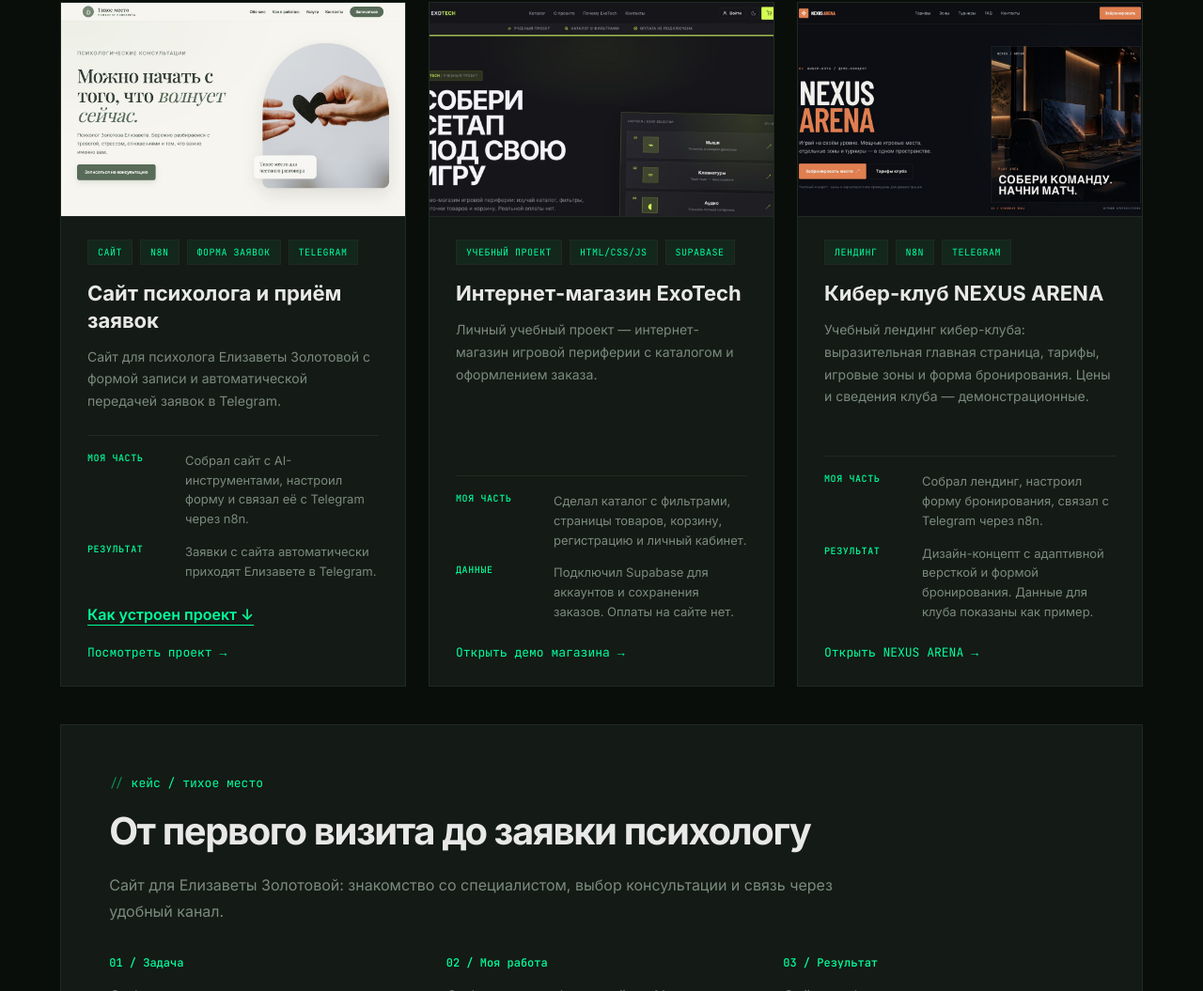
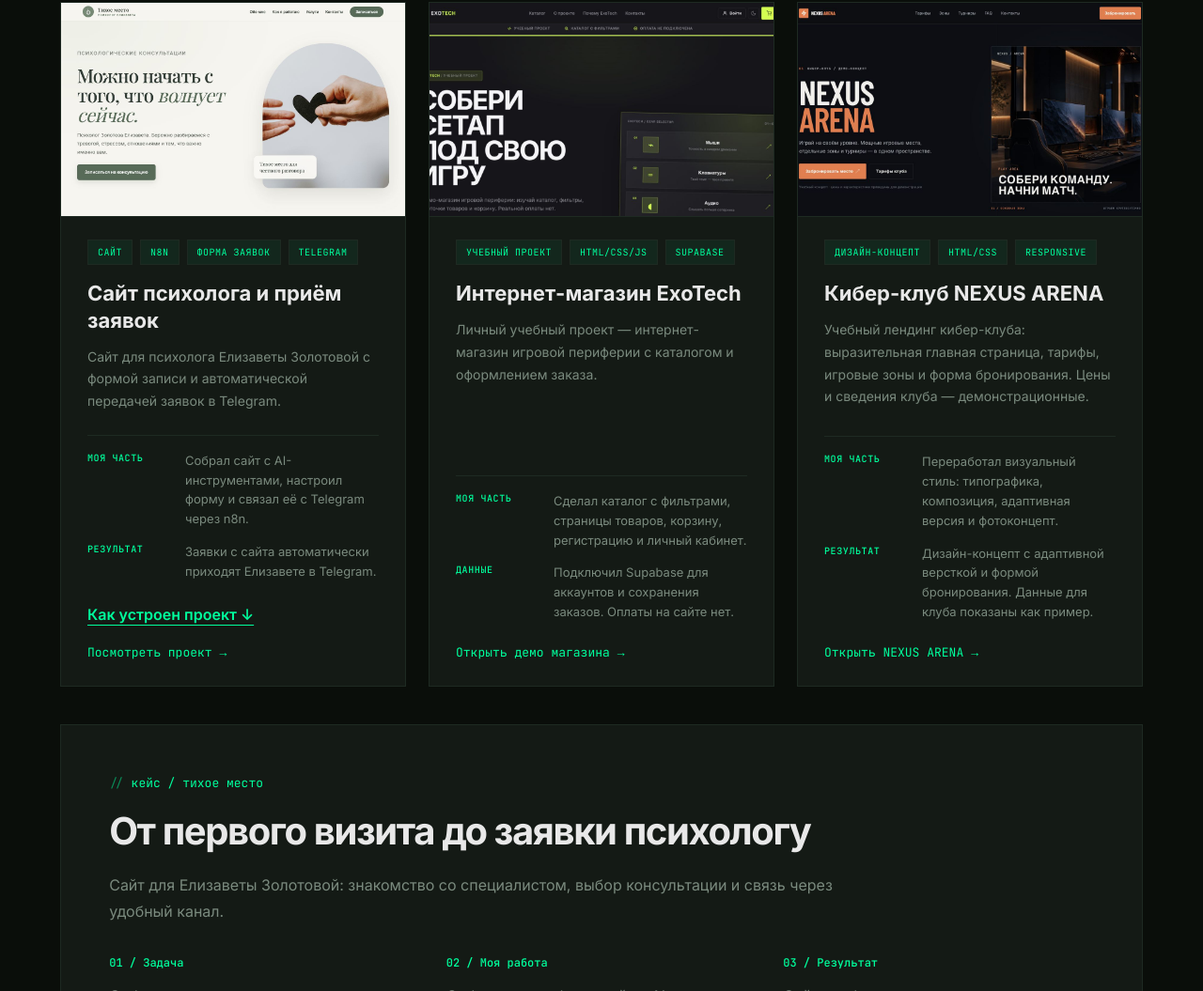
Before and after one commit to vanek2111/vanekdev, a plain HTML site: page index.html in a window 1280 px wide. Shown: the part 3813-4868 px from the top of the page at 94% size. Drawn offline with Linux system fonts and the light colour scheme.

Commit message:
Align NEXUS portfolio case with redesign

```diff
--- a/index.html
+++ b/index.html
@@ -224,11 +224,11 @@
                         <img src="portfolio-arena.png" alt="Превью кибер-клуба NEXUS ARENA" loading="lazy">
                     </div>
                     <div class="project-body">
-                        <div class="project-tags"><span class="project-tag" data-ru="лендинг" data-en="landing">лендинг</span><span class="project-tag">n8n</span><span class="project-tag">Telegram</span></div>
+                        <div class="project-tags"><span class="project-tag" data-ru="дизайн-концепт" data-en="design concept">дизайн-концепт</span><span class="project-tag">HTML/CSS</span><span class="project-tag">responsive</span></div>
                         <h3 data-ru="Кибер-клуб NEXUS ARENA" data-en="NEXUS ARENA cyber club">Кибер-клуб NEXUS ARENA</h3>
                         <p class="project-desc" data-ru="Учебный лендинг кибер-клуба: выразительная главная страница, тарифы, игровые зоны и форма бронирования. Цены и сведения клуба — демонстрационные." data-en="A cyber club landing page concept with a distinctive home page, pricing, gaming zones and a booking form. Club details and prices are demonstration data.">Учебный лендинг кибер-клуба: выразительная главная страница, тарифы, игровые зоны и форма бронирования. Цены и сведения клуба — демонстрационные.</p>
                         <div class="project-details">
-                            <div class="project-detail"><span class="project-detail-label" data-ru="Моя часть" data-en="My part">Моя часть</span><span data-ru="Собрал лендинг, настроил форму бронирования, связал с Telegram через n8n." data-en="Built the landing, set up the booking form, connected it to Telegram through n8n.">Собрал лендинг, настроил форму бронирования, связал с Telegram через n8n.</span></div>
+                            <div class="project-detail"><span class="project-detail-label" data-ru="Моя часть" data-en="My part">Моя часть</span><span data-ru="Переработал визуальный стиль: типографика, композиция, адаптивная версия и фотоконцепт." data-en="Redesigned the visual style: typography, composition, responsive layout and photo concept.">Переработал визуальный стиль: типографика, композиция, адаптивная версия и фотоконцепт.</span></div>
                             <div class="project-detail"><span class="project-detail-label" data-ru="Результат" data-en="Outcome">Результат</span><span data-ru="Дизайн-концепт с адаптивной версткой и формой бронирования. Данные для клуба показаны как пример." data-en="A responsive design concept with a booking form. Club details are shown as examples.">Дизайн-концепт с адаптивной версткой и формой бронирования. Данные для клуба показаны как пример.</span></div>
                         </div>
                         <a href="https://vanek2111.github.io/nexus-arena/" target="_blank" rel="noopener noreferrer" class="project-link" data-ru="Открыть NEXUS ARENA" data-en="Open NEXUS ARENA">Открыть NEXUS ARENA</a>
```
